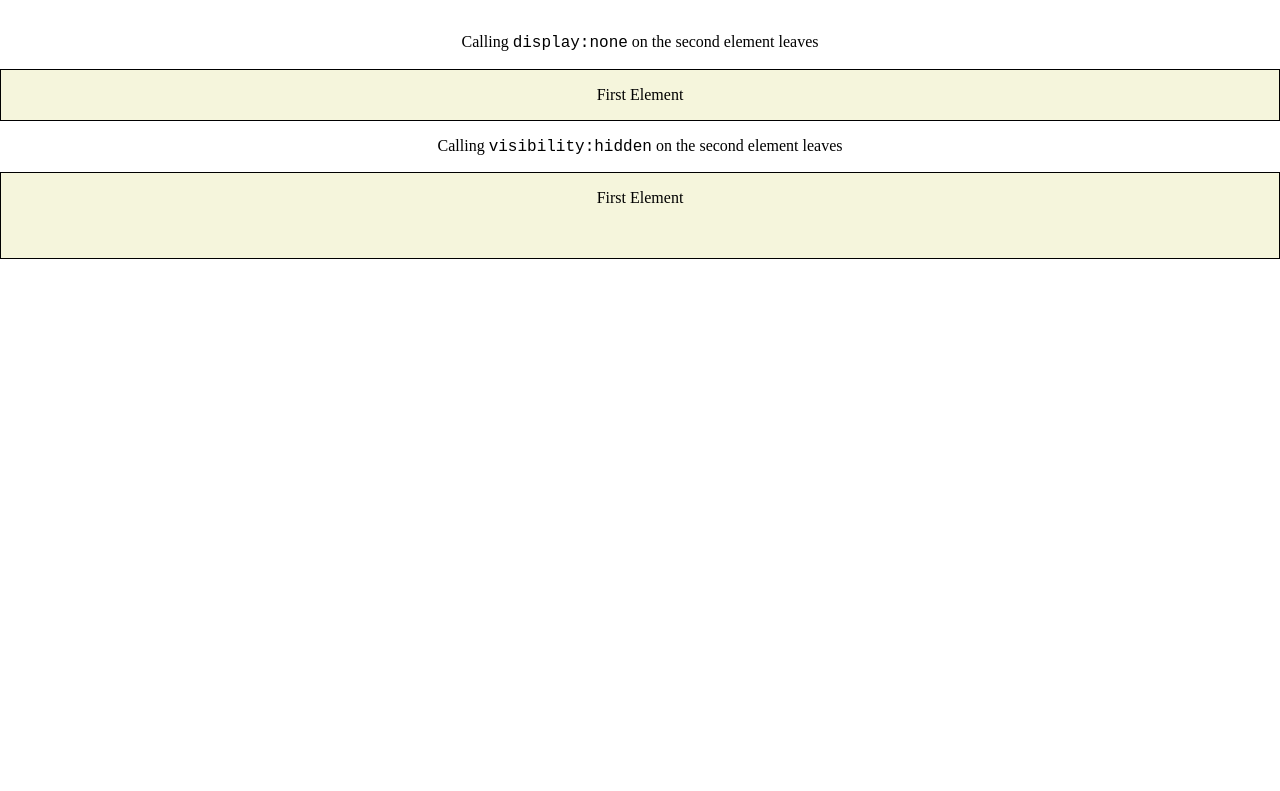
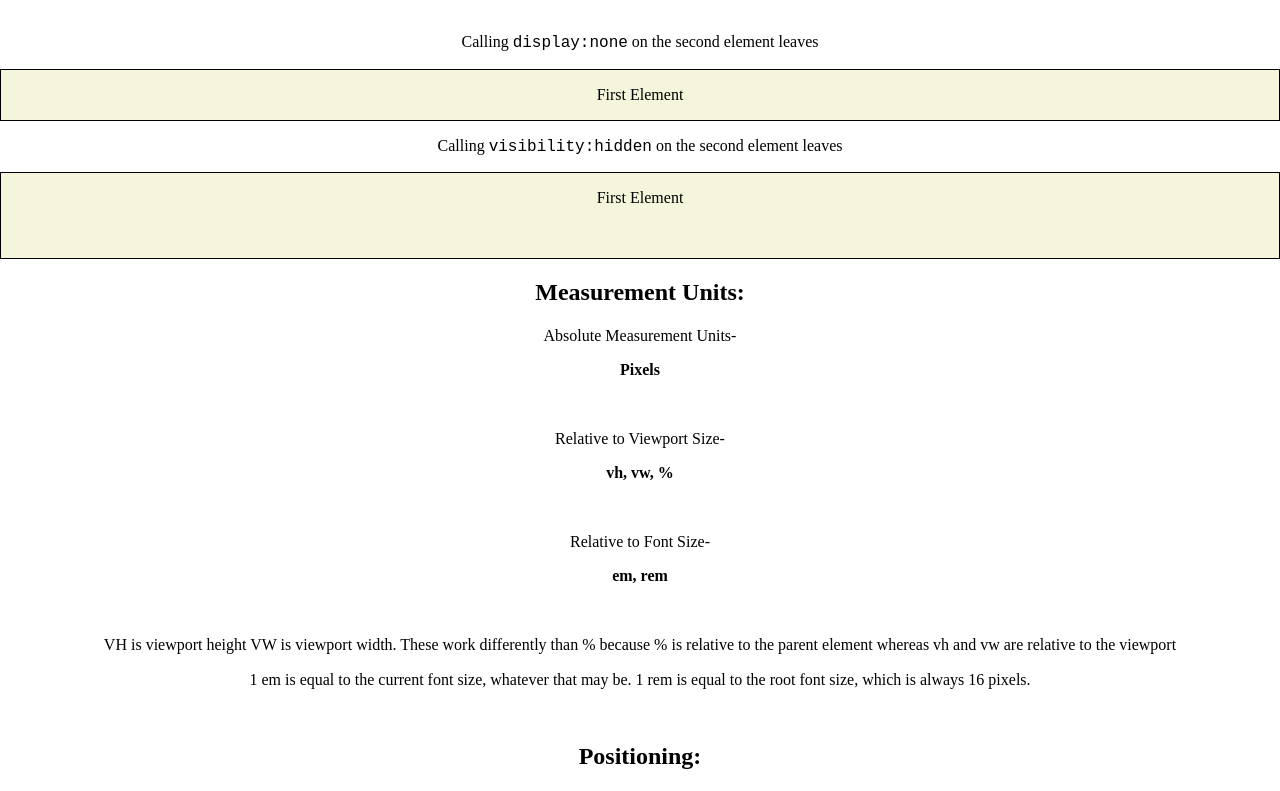
Before and after one commit to simonhm31/HTML-and-CSS-notes, a plain HTML site: page index.html in a window 1280 px wide. Shown: the part 391-1182 px from the top of the page. Before the commit the page ends 800 px from the top, so only its background shows below. Drawn offline with Linux system fonts and the light colour scheme.

Commit message:
SDRgZERgh

```diff
--- a/index.html
+++ b/index.html
@@ -33,6 +33,21 @@
             <p style="visibility:hidden">Second Element</p>
         </div>
 
+        <h2>Measurement Units:</h2>
+        <p>Absolute Measurement Units-</p>
+        <p style="font-weight: bold;">Pixels</p>
+        <br>
+        <p>Relative to Viewport Size-</p>
+        <p style="font-weight: bold;">vh, vw, %</p>
+        <br>
+        <p>Relative to Font Size-</p>
+        <p style="font-weight: bold;">em, rem</p>
+        <br>
+        <p>VH is viewport height VW is viewport width.  These work differently than % because % is relative to the parent element whereas vh and vw are relative to the viewport</p>
+        <p>1 em is equal to the current font size, whatever that may be. 1 rem is equal to the root font size, which is always 16 pixels.</p>
+
+        <br>
+        <h2>Positioning:</h2>
 
 
 
--- a/styles.css
+++ b/styles.css
@@ -3,14 +3,10 @@ html {
     text-align: center;
 }
 
-.title {
-    background-color: beige;
-    border: 1px solid black;
-}
 
-
-.hidden-elements {
+.title, .hidden-elements {
     background-color: beige;
     border: 1px solid black;
 
+
 }
```
